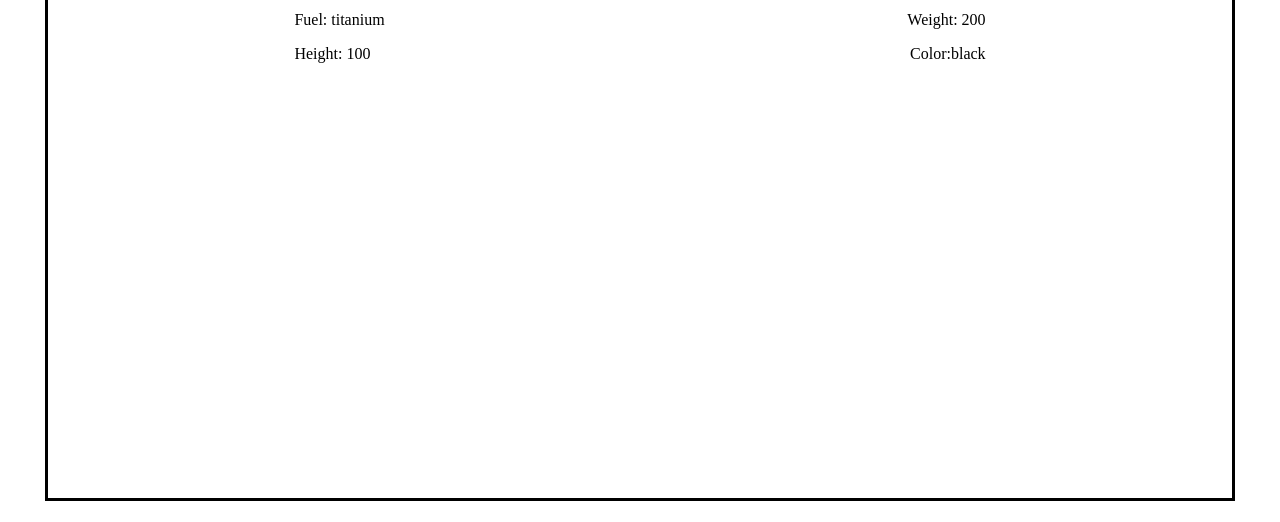
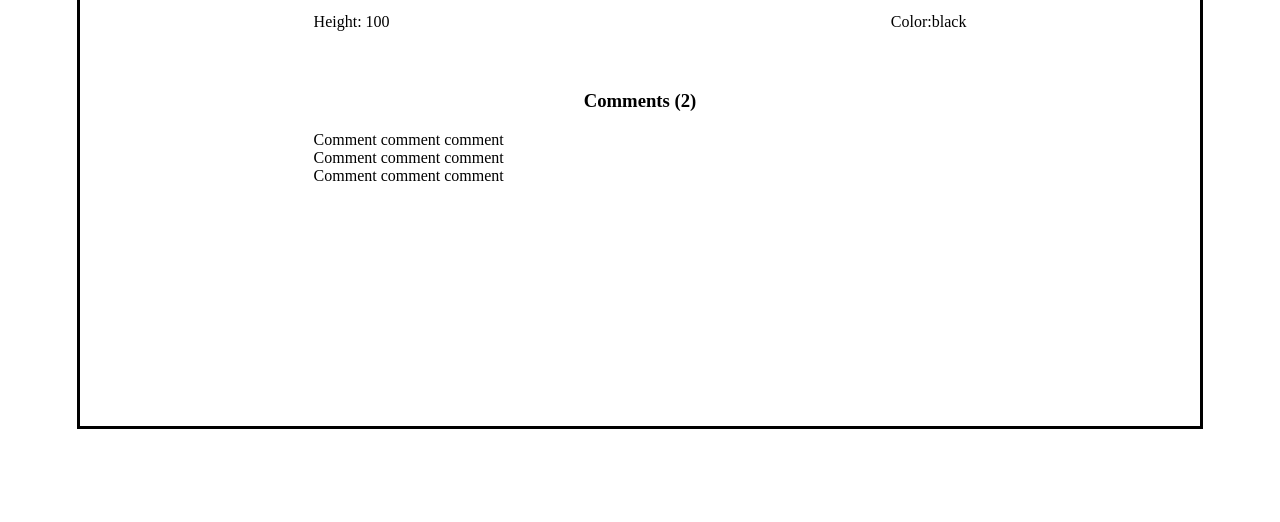
Before and after one commit to RayhanTabase/Pokedex, a website built with webpack: page src/index.html in a window 1280 px wide. Shown: the part 278-800 px from the top of the page. Built offline with nearby package versions, Linux system fonts and the light colour scheme.

Commit message:
Add comments section

```diff
--- a/src/css/commentsPopUp.scss
+++ b/src/css/commentsPopUp.scss
@@ -1,14 +1,15 @@
 .container-pokemon-details {
-  width: 100vw;
-  height: 100vh;
-  z-index: 100;
   display: flex;
   justify-content: center;
   align-items: center;
+  margin-top: 3em;
+  min-height: 90vh;
+
+
 
   .pokemon-details-box {
-    width: 90%;
-    height: 90%;
+    width: 85%;
+    min-height: 70vh;
     border: 3px solid black;
     display: flex;
     flex-direction: column;
@@ -25,11 +26,14 @@
       font-size: 3rem;
     }
 
-    .poke-details {
-      height: 100%;
-      min-height: 100%;
+    .poke-details,
+    .poke-comments {
       padding-left: 20%;
       padding-right: 20%;
+    }
+
+    .poke-details {
+      height: 15em;
 
       .image-conatiner {
         height: 25%;
@@ -54,5 +58,12 @@
         }
       }
     }
+
+    .poke-comments{
+      h3 {
+        text-align: center;
+        margin-bottom: 1em;
+      }
+    }
   }
 }
--- a/src/index.js
+++ b/src/index.js
@@ -1,4 +1,5 @@
 import './css/style.css';
-import displayDetails from './js/commentsPopUp.js';
+import {displayDetails, displayComments} from './js/commentsPopUp.js';
 
 displayDetails('Balbasour');
+displayComments();
--- a/src/js/commentsPopUp.js
+++ b/src/js/commentsPopUp.js
@@ -48,6 +48,14 @@ const displayDetails = () => {
         <li> Color:black </li>
       </ul>
     </div>
+
+    <div class="poke-comments">
+      <h3> Comments (2) </h3>
+      <ul class="container-comments"> </ul>
+    </div>
+
+    <div class="addCommentForm>
+    </div>
   </div>
   `;
   const closebtn = container.querySelector('button');
@@ -55,4 +63,17 @@ const displayDetails = () => {
   document.body.appendChild(container);
 };
 
-export default displayDetails;
+const displayComment = (data) => {
+  const container = document.querySelector('.container-comments');
+  let comment = document.createElement('li');
+  comment.innerHTML = `
+  <li>Comment comment comment<li>
+  `;
+  container.append(comment);
+}
+
+const displayComments = () => {
+  for (let i = 0; i < 3; i++) displayComment();
+}
+
+export {displayDetails, displayComments};
```
Also changed, not shown: src/css/commentsPopUp.css, src/css/footer.css, src/css/header.css, src/css/topograpgy.css, 1 other file.
